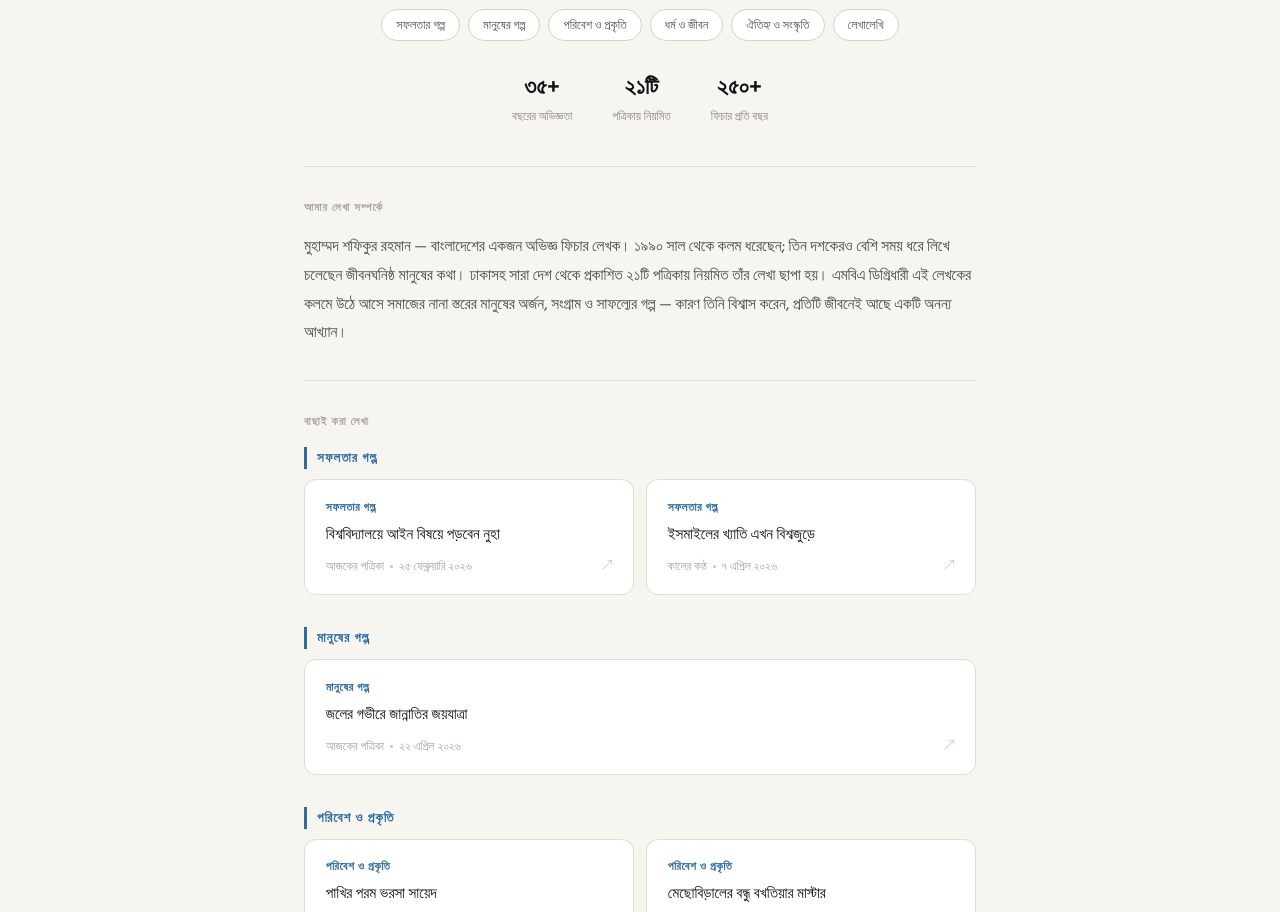
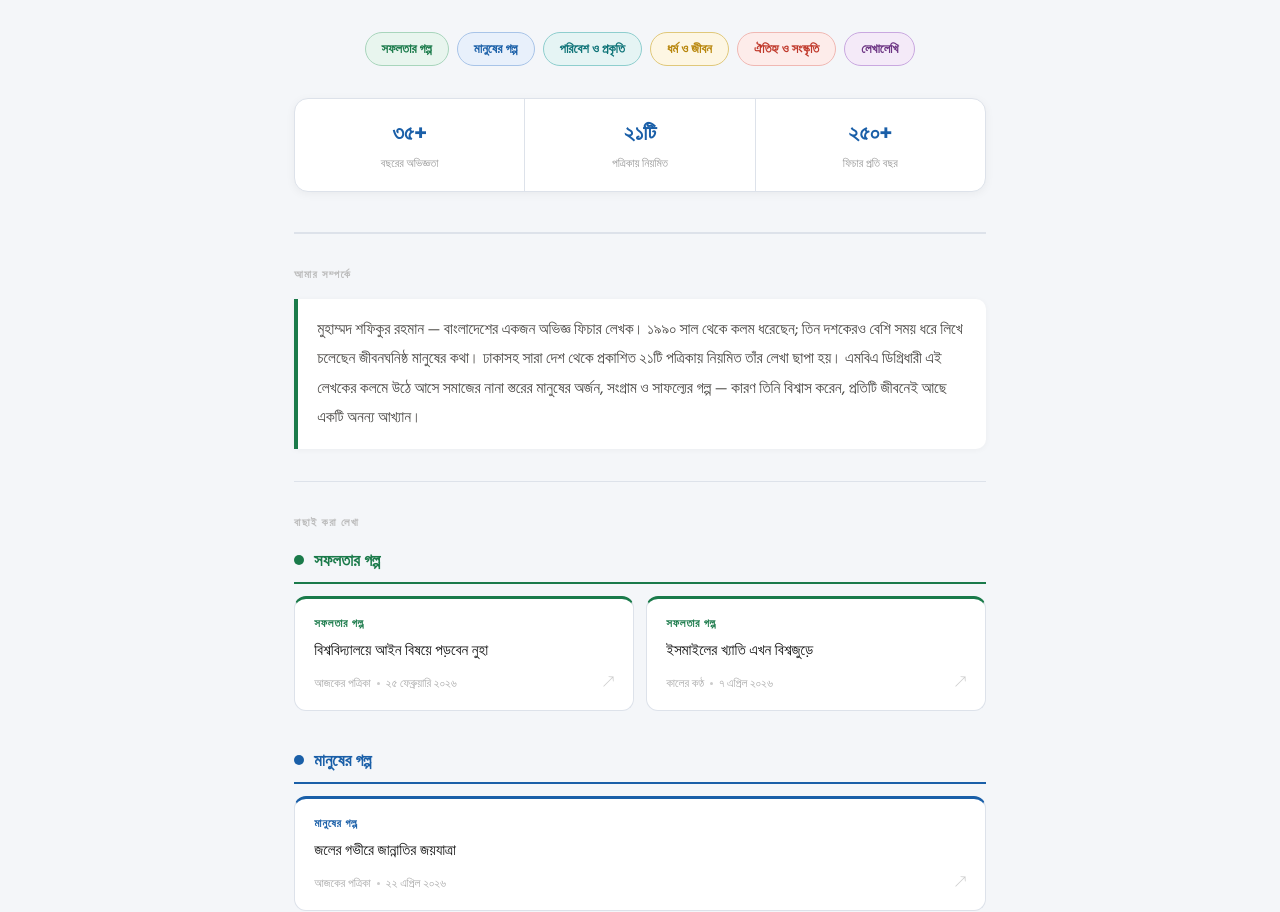
Before and after one commit to safiq69-ai/safiq69-ai.github.io, a plain HTML site: page index.html in a window 1280 px wide. Shown: the part 323-1235 px from the top of the page. Drawn offline with Linux system fonts and the light colour scheme.

Commit message:
Update index.html

```diff
--- a/index.html
+++ b/index.html
@@ -5,141 +5,183 @@
   <meta name="viewport" content="width=device-width, initial-scale=1.0" />
   <title>মুহাম্মদ শফিকুর রহমান — ফিচার লেখক</title>
   <link rel="preconnect" href="https://fonts.googleapis.com" />
-  <link href="https://fonts.googleapis.com/css2?family=Hind+Siliguri:wght@400;500;600&display=swap" rel="stylesheet" />
+  <link href="https://fonts.googleapis.com/css2?family=Hind+Siliguri:wght@400;500;600;700&display=swap" rel="stylesheet" />
   <style>
     *, *::before, *::after { box-sizing: border-box; margin: 0; padding: 0; }
 
+    :root {
+      --green:  #1a7a4a;
+      --green-light: #e8f5ee;
+      --red:    #c0392b;
+      --red-light: #fdecea;
+      --gold:   #b8860b;
+      --gold-light: #fdf6e3;
+      --blue:   #1a5fa8;
+      --blue-light: #e8f0fb;
+      --teal:   #0d7377;
+      --teal-light: #e5f4f4;
+      --purple: #6c3483;
+      --purple-light: #f4eaf8;
+      --bg: #f4f6f9;
+      --text: #1a1a1a;
+      --muted: #6b6860;
+      --border: #dde2ea;
+    }
+
     body {
       font-family: 'Hind Siliguri', sans-serif;
-      background: #f7f5f0;
-      color: #1a1a1a;
+      background: var(--bg);
+      color: var(--text);
       min-height: 100vh;
     }
 
+    .topbar {
+      background: linear-gradient(135deg, #1a5fa8 0%, #1a7a4a 100%);
+      height: 6px;
+    }
+
     .container {
-      max-width: 720px;
+      max-width: 740px;
       margin: 0 auto;
       padding: 0 1.5rem;
     }
 
     /* Hero */
     .hero {
-      padding: 3.5rem 0 2.5rem;
-      border-bottom: 1px solid #e0ddd6;
+      padding: 3rem 0 2.5rem;
+      text-align: center;
+      border-bottom: 2px solid var(--border);
     }
 
-    .hero img {
-      width: 150px;
-      height: 150px;
+    .avatar-wrap img {
+      width: 140px;
+      height: 140px;
       border-radius: 50%;
       object-fit: cover;
-      display: block;
-      margin: 0 auto 1.2rem;
+      border: 4px solid #fff;
+      box-shadow: 0 4px 20px rgba(26,95,168,0.18);
+      margin-bottom: 1.2rem;
     }
 
     .name {
       font-size: 2rem;
-      font-weight: 600;
+      font-weight: 700;
       color: #111;
       margin-bottom: 0.4rem;
-      letter-spacing: -0.01em;
-      text-align: center;
     }
 
     .role {
-      font-size: 1rem;
-      color: #6b6860;
-      margin-bottom: 1.4rem;
+      font-size: 0.97rem;
+      color: var(--muted);
+      margin-bottom: 1.6rem;
       line-height: 1.6;
-      text-align: center;
     }
 
-    /* Tags as anchor links */
     .topics {
       display: flex;
       flex-wrap: wrap;
       gap: 8px;
-      margin-bottom: 1.8rem;
+      margin-bottom: 2rem;
       justify-content: center;
     }
 
     .tag {
-      font-size: 0.78rem;
-      padding: 5px 14px;
+      font-size: 0.8rem;
+      font-weight: 600;
+      padding: 6px 16px;
       border-radius: 20px;
-      border: 1px solid #d6d3cc;
-      color: #5a5850;
+      text-decoration: none;
+      transition: transform 0.15s, box-shadow 0.15s;
+      display: inline-block;
+    }
+    .tag:hover { transform: translateY(-2px); box-shadow: 0 4px 12px rgba(0,0,0,0.13); }
+
+    .tag-green  { background: var(--green-light);  color: var(--green);  border: 1.5px solid #a8d5bc; }
+    .tag-red    { background: var(--red-light);    color: var(--red);    border: 1.5px solid #f0b8b3; }
+    .tag-gold   { background: var(--gold-light);   color: var(--gold);   border: 1.5px solid #e0c87a; }
+    .tag-blue   { background: var(--blue-light);   color: var(--blue);   border: 1.5px solid #a8c4e8; }
+    .tag-teal   { background: var(--teal-light);   color: var(--teal);   border: 1.5px solid #8ecece; }
+    .tag-purple { background: var(--purple-light); color: var(--purple); border: 1.5px solid #c9a8e0; }
+
+    /* Stats */
+    .stats {
+      display: flex;
+      justify-content: center;
       background: #fff;
-      text-decoration: none;
-      transition: border-color 0.2s, background 0.2s, color 0.2s;
-      cursor: pointer;
+      border-radius: 14px;
+      border: 1px solid var(--border);
+      overflow: hidden;
+      box-shadow: 0 2px 10px rgba(0,0,0,0.05);
     }
 
-    .tag:hover {
-      border-color: #2e6da4;
-      color: #2e6da4;
-      background: #eef4fb;
+    .stat {
+      flex: 1;
+      padding: 1.1rem 0.5rem;
+      text-align: center;
+      border-right: 1px solid var(--border);
     }
+    .stat:last-child { border-right: none; }
 
-    .stats {
-      display: flex;
-      gap: 2.5rem;
-      justify-content: center;
-    }
-
-    .stat-num {
-      display: block;
-      font-size: 1.4rem;
-      font-weight: 600;
-      color: #111;
-      text-align: center;
-    }
-
-    .stat-label {
-      display: block;
-      font-size: 0.75rem;
-      color: #8a8780;
-      margin-top: 2px;
-      text-align: center;
-    }
+    .stat-num   { display: block; font-size: 1.35rem; font-weight: 700; color: var(--blue); }
+    .stat-label { display: block; font-size: 0.72rem; color: #999; margin-top: 3px; }
 
     /* Section */
     .section {
       padding: 2rem 0;
-      border-bottom: 1px solid #e0ddd6;
+      border-bottom: 1px solid var(--border);
     }
 
     .section-label {
-      font-size: 0.7rem;
-      font-weight: 600;
-      letter-spacing: 0.1em;
+      font-size: 0.68rem;
+      font-weight: 700;
+      letter-spacing: 0.12em;
       text-transform: uppercase;
-      color: #a8a59e;
+      color: #bbb;
       margin-bottom: 1rem;
     }
 
     .about-text {
       font-size: 0.97rem;
       color: #4a4845;
-      line-height: 1.85;
+      line-height: 1.9;
+      background: #fff;
+      border-left: 4px solid var(--green);
+      border-radius: 0 10px 10px 0;
+      padding: 1rem 1.2rem;
+      box-shadow: 0 1px 6px rgba(0,0,0,0.04);
     }
 
-    /* Category group */
+    /* Category */
     .category-group {
-      margin-bottom: 2rem;
-      scroll-margin-top: 1.5rem;
+      margin-bottom: 2.2rem;
+      scroll-margin-top: 2rem;
     }
 
     .category-heading {
-      font-size: 0.82rem;
-      font-weight: 600;
-      letter-spacing: 0.08em;
-      text-transform: uppercase;
-      color: #2e6da4;
-      border-left: 3px solid #2e6da4;
-      padding-left: 10px;
-      margin-bottom: 10px;
+      display: flex;
+      align-items: center;
+      gap: 10px;
+      font-size: 1.05rem;
+      font-weight: 700;
+      margin-bottom: 12px;
+      padding-bottom: 8px;
+      border-bottom: 2px solid;
     }
+
+    .cat-dot { width: 10px; height: 10px; border-radius: 50%; flex-shrink: 0; }
+
+    .cat-green  .category-heading { color: var(--green);  border-color: var(--green); }
+    .cat-green  .cat-dot { background: var(--green); }
+    .cat-blue   .category-heading { color: var(--blue);   border-color: var(--blue); }
+    .cat-blue   .cat-dot { background: var(--blue); }
+    .cat-teal   .category-heading { color: var(--teal);   border-color: var(--teal); }
+    .cat-teal   .cat-dot { background: var(--teal); }
+    .cat-gold   .category-heading { color: var(--gold);   border-color: var(--gold); }
+    .cat-gold   .cat-dot { background: var(--gold); }
+    .cat-red    .category-heading { color: var(--red);    border-color: var(--red); }
+    .cat-red    .cat-dot { background: var(--red); }
+    .cat-purple .category-heading { color: var(--purple); border-color: var(--purple); }
+    .cat-purple .cat-dot { background: var(--purple); }
 
     .articles-grid {
       display: grid;
@@ -149,115 +191,99 @@
 
     .card {
       background: #fff;
-      border: 1px solid #e0ddd6;
+      border: 1px solid var(--border);
       border-radius: 12px;
-      padding: 1.1rem 1.3rem;
+      padding: 1rem 1.2rem;
       text-decoration: none;
       display: block;
-      transition: border-color 0.2s, box-shadow 0.2s;
+      transition: box-shadow 0.2s, transform 0.15s;
+      border-top: 3px solid transparent;
     }
+    .card:hover { box-shadow: 0 4px 16px rgba(0,0,0,0.09); transform: translateY(-2px); }
 
-    .card:hover {
-      border-color: #b5b2aa;
-      box-shadow: 0 2px 12px rgba(0,0,0,0.06);
-    }
+    .cat-green  .card { border-top-color: var(--green); }
+    .cat-green  .card:hover { border-color: var(--green); }
+    .cat-blue   .card { border-top-color: var(--blue); }
+    .cat-blue   .card:hover { border-color: var(--blue); }
+    .cat-teal   .card { border-top-color: var(--teal); }
+    .cat-teal   .card:hover { border-color: var(--teal); }
+    .cat-gold   .card { border-top-color: var(--gold); }
+    .cat-gold   .card:hover { border-color: var(--gold); }
+    .cat-red    .card { border-top-color: var(--red); }
+    .cat-red    .card:hover { border-color: var(--red); }
+    .cat-purple .card { border-top-color: var(--purple); }
+    .cat-purple .card:hover { border-color: var(--purple); }
 
     .card-topic {
-      font-size: 0.72rem;
-      font-weight: 600;
-      color: #2e6da4;
-      letter-spacing: 0.05em;
-      text-transform: uppercase;
-      margin-bottom: 6px;
+      font-size: 0.7rem; font-weight: 700;
+      letter-spacing: 0.06em; text-transform: uppercase; margin-bottom: 6px;
     }
+    .cat-green  .card-topic { color: var(--green); }
+    .cat-blue   .card-topic { color: var(--blue); }
+    .cat-teal   .card-topic { color: var(--teal); }
+    .cat-gold   .card-topic { color: var(--gold); }
+    .cat-red    .card-topic { color: var(--red); }
+    .cat-purple .card-topic { color: var(--purple); }
 
     .card-title {
-      font-size: 0.95rem;
-      font-weight: 500;
-      color: #111;
-      line-height: 1.55;
-      margin-bottom: 10px;
+      font-size: 0.95rem; font-weight: 500;
+      color: #111; line-height: 1.55; margin-bottom: 10px;
     }
 
     .card-meta {
-      font-size: 0.75rem;
-      color: #a8a59e;
-      display: flex;
-      align-items: center;
-      gap: 6px;
-      flex-wrap: wrap;
+      font-size: 0.73rem; color: #aaa;
+      display: flex; align-items: center; gap: 6px; flex-wrap: wrap;
     }
-
-    .card-meta .sep {
-      width: 3px;
-      height: 3px;
-      border-radius: 50%;
-      background: #c8c5be;
-      flex-shrink: 0;
-    }
-
-    .card-meta .arrow {
-      margin-left: auto;
-      font-size: 0.8rem;
-      color: #c8c5be;
-    }
+    .sep { width: 3px; height: 3px; border-radius: 50%; background: #ccc; flex-shrink: 0; }
+    .arrow { margin-left: auto; font-size: 0.85rem; color: #ccc; }
 
     /* Footer */
     .footer {
       padding: 1.8rem 0 2.5rem;
-      display: flex;
-      align-items: center;
-      justify-content: space-between;
-      flex-wrap: wrap;
-      gap: 8px;
+      display: flex; align-items: center;
+      justify-content: space-between; flex-wrap: wrap; gap: 8px;
     }
-
-    .footer-copy {
-      font-size: 0.8rem;
-      color: #a8a59e;
-    }
-
-    .footer-country {
-      font-size: 0.8rem;
-      color: #c8c5be;
-    }
+    .footer-copy    { font-size: 0.8rem; color: #aaa; }
+    .footer-country { font-size: 0.8rem; color: #ccc; }
 
     @media (max-width: 480px) {
       .name { font-size: 1.6rem; }
-      .stats { gap: 1.5rem; }
       .articles-grid { grid-template-columns: 1fr; }
     }
   </style>
 </head>
 <body>
+
+<div class="topbar"></div>
 <div class="container">
 
   <!-- Hero -->
   <div class="hero">
+    <div class="avatar-wrap">
       <img src="20260321_170359.jpg" alt="মুহাম্মদ শফিকুর রহমান">
+    </div>
     <div class="name">মুহাম্মদ শফিকুর রহমান</div>
-      <div class="role">ফিচার লেখক — মানুষের জীবন, অর্জন ও সংগ্রামের গল্প নিয়ে তিন দশকেরও বেশি সময় ধরে কলম চালাচ্ছি।</div>
+    <div class="role">ফিচার লেখক — মানুষের জীবন, অর্জন ও সংগ্রামের গল্প নিয়ে<br>তিন দশকেরও বেশি সময় ধরে কলম চালাচ্ছি।</div>
 
-      <!-- Tags — anchor links -->
-      <div class="topics" id="top-tags">
-        <a class="tag" href="#সফলতার-গল্প">সফলতার গল্প</a>
-        <a class="tag" href="#মানুষের-গল্প">মানুষের গল্প</a>
-        <a class="tag" href="#পরিবেশ-ও-প্রকৃতি">পরিবেশ ও প্রকৃতি</a>
-        <a class="tag" href="#ধর্ম-ও-জীবন">ধর্ম ও জীবন</a>
-        <a class="tag" href="#ঐতিহ্য-ও-সংস্কৃতি">ঐতিহ্য ও সংস্কৃতি</a>
-        <a class="tag" href="#লেখালেখি">লেখালেখি</a>
+    <div class="topics">
+      <a class="tag tag-green"  href="#সফলতার-গল্প">সফলতার গল্প</a>
+      <a class="tag tag-blue"   href="#মানুষের-গল্প">মানুষের গল্প</a>
+      <a class="tag tag-teal"   href="#পরিবেশ-ও-প্রকৃতি">পরিবেশ ও প্রকৃতি</a>
+      <a class="tag tag-gold"   href="#ধর্ম-ও-জীবন">ধর্ম ও জীবন</a>
+      <a class="tag tag-red"    href="#ঐতিহ্য-ও-সংস্কৃতি">ঐতিহ্য ও সংস্কৃতি</a>
+      <a class="tag tag-purple" href="#লেখালেখি">লেখালেখি</a>
     </div>
 
     <div class="stats">
-        <div>
+      <div class="stat">
         <span class="stat-num">৩৫+</span>
         <span class="stat-label">বছরের অভিজ্ঞতা</span>
       </div>
-        <div>
+      <div class="stat">
         <span class="stat-num">২১টি</span>
         <span class="stat-label">পত্রিকায় নিয়মিত</span>
       </div>
-        <div>
+      <div class="stat">
         <span class="stat-num">২৫০+</span>
         <span class="stat-label">ফিচার প্রতি বছর</span>
       </div>
@@ -266,29 +292,27 @@
 
   <!-- About -->
   <div class="section">
-      <div class="section-label">আমার লেখা সম্পর্কে</div>
+    <div class="section-label">আমার সম্পর্কে</div>
     <div class="about-text">
       মুহাম্মদ শফিকুর রহমান — বাংলাদেশের একজন অভিজ্ঞ ফিচার লেখক। ১৯৯০ সাল থেকে কলম ধরেছেন; তিন দশকেরও বেশি সময় ধরে লিখে চলেছেন জীবনঘনিষ্ঠ মানুষের কথা। ঢাকাসহ সারা দেশ থেকে প্রকাশিত ২১টি পত্রিকায় নিয়মিত তাঁর লেখা ছাপা হয়। এমবিএ ডিগ্রিধারী এই লেখকের কলমে উঠে আসে সমাজের নানা স্তরের মানুষের অর্জন, সংগ্রাম ও সাফল্যের গল্প — কারণ তিনি বিশ্বাস করেন, প্রতিটি জীবনেই আছে একটি অনন্য আখ্যান।
     </div>
   </div>
 
-    <!-- Articles grouped by category -->
+  <!-- Articles -->
   <div class="section">
     <div class="section-label">বাছাই করা লেখা</div>
 
     <!-- সফলতার গল্প -->
-      <div class="category-group" id="সফলতার-গল্প">
-        <div class="category-heading">সফলতার গল্প</div>
+    <div class="category-group cat-green" id="সফলতার-গল্প">
+      <div class="category-heading"><span class="cat-dot"></span> সফলতার গল্প</div>
       <div class="articles-grid">
 
         <a class="card" href="https://www.ajkerpatrika.com/women/ajp6tggcavzbb" target="_blank" rel="noopener">
           <div class="card-topic">সফলতার গল্প</div>
           <div class="card-title">বিশ্ববিদ্যালয়ে আইন বিষয়ে পড়বেন নুহা</div>
           <div class="card-meta">
-              <span>আজকের পত্রিকা</span>
-              <span class="sep"></span>
-              <span>২৫ ফেব্রুয়ারি ২০২৬</span>
-              <span class="arrow">↗</span>
+            <span>আজকের পত্রিকা</span><span class="sep"></span>
+            <span>২৫ ফেব্রুয়ারি ২০২৬</span><span class="arrow">↗</span>
           </div>
         </a>
 
@@ -296,10 +320,8 @@
           <div class="card-topic">সফলতার গল্প</div>
           <div class="card-title">ইসমাইলের খ্যাতি এখন বিশ্বজুড়ে</div>
           <div class="card-meta">
-              <span>কালের কণ্ঠ</span>
-              <span class="sep"></span>
-              <span>৭ এপ্রিল ২০২৬</span>
-              <span class="arrow">↗</span>
+            <span>কালের কণ্ঠ</span><span class="sep"></span>
+            <span>৭ এপ্রিল ২০২৬</span><span class="arrow">↗</span>
           </div>
         </a>
 
@@ -307,18 +329,16 @@
     </div>
 
     <!-- মানুষের গল্প -->
-      <div class="category-group" id="মানুষের-গল্প">
-        <div class="category-heading">মানুষের গল্প</div>
+    <div class="category-group cat-blue" id="মানুষের-গল্প">
+      <div class="category-heading"><span class="cat-dot"></span> মানুষের গল্প</div>
       <div class="articles-grid">
 
         <a class="card" href="https://www.ajkerpatrika.com/women/ajpbr8oqrbclq" target="_blank" rel="noopener">
           <div class="card-topic">মানুষের গল্প</div>
           <div class="card-title">জলের গভীরে জান্নাতির জয়যাত্রা</div>
           <div class="card-meta">
-              <span>আজকের পত্রিকা</span>
-              <span class="sep"></span>
-              <span>২২ এপ্রিল ২০২৬</span>
-              <span class="arrow">↗</span>
+            <span>আজকের পত্রিকা</span><span class="sep"></span>
+            <span>২২ এপ্রিল ২০২৬</span><span class="arrow">↗</span>
           </div>
         </a>
 
@@ -326,18 +346,16 @@
     </div>
 
     <!-- পরিবেশ ও প্রকৃতি -->
-      <div class="category-group" id="পরিবেশ-ও-প্রকৃতি">
-        <div class="category-heading">পরিবেশ ও প্রকৃতি</div>
+    <div class="category-group cat-teal" id="পরিবেশ-ও-প্রকৃতি">
+      <div class="category-heading"><span class="cat-dot"></span> পরিবেশ ও প্রকৃতি</div>
       <div class="articles-grid">
 
         <a class="card" href="https://www.kalerkantho.com/print-edition/first-page/2026/04/25/1676171" target="_blank" rel="noopener">
           <div class="card-topic">পরিবেশ ও প্রকৃতি</div>
           <div class="card-title">পাখির পরম ভরসা সায়েদ</div>
           <div class="card-meta">
-              <span>কালের কণ্ঠ</span>
-              <span class="sep"></span>
-              <span>২৫ এপ্রিল ২০২৬</span>
-              <span class="arrow">↗</span>
+            <span>কালের কণ্ঠ</span><span class="sep"></span>
+            <span>২৫ এপ্রিল ২০২৬</span><span class="arrow">↗</span>
           </div>
         </a>
 
@@ -345,10 +363,8 @@
           <div class="card-topic">পরিবেশ ও প্রকৃতি</div>
           <div class="card-title">মেছোবিড়ালের বন্ধু বখতিয়ার মাস্টার</div>
           <div class="card-meta">
-              <span>সমকাল</span>
-              <span class="sep"></span>
-              <span>৩১ জানুয়ারি ২০২৬</span>
-              <span class="arrow">↗</span>
+            <span>সমকাল</span><span class="sep"></span>
+            <span>৩১ জানুয়ারি ২০২৬</span><span class="arrow">↗</span>
           </div>
         </a>
 
@@ -356,10 +372,8 @@
           <div class="card-topic">পরিবেশ ও প্রকৃতি</div>
           <div class="card-title">হনুমানের অকৃত্রিম বন্ধু নাজমুল</div>
           <div class="card-meta">
-              <span>কালের কণ্ঠ</span>
-              <span class="sep"></span>
-              <span>২ ফেব্রুয়ারি ২০২৬</span>
-              <span class="arrow">↗</span>
+            <span>কালের কণ্ঠ</span><span class="sep"></span>
+            <span>২ ফেব্রুয়ারি ২০২৬</span><span class="arrow">↗</span>
           </div>
         </a>
 
@@ -367,18 +381,16 @@
     </div>
 
     <!-- ধর্ম ও জীবন -->
-      <div class="category-group" id="ধর্ম-ও-জীবন">
-        <div class="category-heading">ধর্ম ও জীবন</div>
+    <div class="category-group cat-gold" id="ধর্ম-ও-জীবন">
+      <div class="category-heading"><span class="cat-dot"></span> ধর্ম ও জীবন</div>
       <div class="articles-grid">
 
         <a class="card" href="https://www.shomoyeralo.com/news/357701" target="_blank" rel="noopener">
           <div class="card-topic">ধর্ম ও জীবন</div>
           <div class="card-title">প্রাণী হত্যা ইসলামের শিক্ষা নয়</div>
           <div class="card-meta">
-              <span>সময়ের আলো</span>
-              <span class="sep"></span>
-              <span>১৯ এপ্রিল ২০২৬</span>
-              <span class="arrow">↗</span>
+            <span>সময়ের আলো</span><span class="sep"></span>
+            <span>১৯ এপ্রিল ২০২৬</span><span class="arrow">↗</span>
           </div>
         </a>
 
@@ -386,18 +398,16 @@
     </div>
 
     <!-- ঐতিহ্য ও সংস্কৃতি -->
-      <div class="category-group" id="ঐতিহ্য-ও-সংস্কৃতি">
-        <div class="category-heading">ঐতিহ্য ও সংস্কৃতি</div>
+    <div class="category-group cat-red" id="ঐতিহ্য-ও-সংস্কৃতি">
+      <div class="category-heading"><span class="cat-dot"></span> ঐতিহ্য ও সংস্কৃতি</div>
       <div class="articles-grid">
 
         <a class="card" href="https://www.ajkerpatrika.com/women/ajpaiywxla2c9" target="_blank" rel="noopener">
           <div class="card-topic">ঐতিহ্য ও সংস্কৃতি</div>
           <div class="card-title">বাঁশ-বেতে বোনা পাহাড়ি ঐতিহ্যের গল্প</div>
           <div class="card-meta">
-              <span>আজকের পত্রিকা</span>
-              <span class="sep"></span>
-              <span>২৯ এপ্রিল ২০২৬</span>
-              <span class="arrow">↗</span>
+            <span>আজকের পত্রিকা</span><span class="sep"></span>
+            <span>২৯ এপ্রিল ২০২৬</span><span class="arrow">↗</span>
           </div>
         </a>
 
@@ -405,25 +415,23 @@
     </div>
 
     <!-- লেখালেখি -->
-      <div class="category-group" id="লেখালেখি">
-        <div class="category-heading">লেখালেখি</div>
+    <div class="category-group cat-purple" id="লেখালেখি">
+      <div class="category-heading"><span class="cat-dot"></span> লেখালেখি</div>
       <div class="articles-grid">
 
         <a class="card" href="https://www.deshrupantor.com/674882/%E0%A6%B8%E0%A6%82%E0%A6%AC%E0%A6%BE%E0%A6%A6%E0%A6%AA%E0%A6%A4%E0%A7%8D%E0%A6%B0%E0%A7%87-%E0%A6%AB%E0%A6%BF%E0%A6%9A%E0%A6%BE%E0%A6%B0-%E0%A6%B2%E0%A6%BF%E0%A6%96%E0%A6%A4%E0%A7%87-%E0%A6%AA%E0%A6%BE%E0%A6%B0%E0%A7%8B-%E0%A6%A4%E0%A7%81%E0%A6%AE%E0%A6%BF%E0%A6%93" target="_blank" rel="noopener">
           <div class="card-topic">লেখালেখি</div>
           <div class="card-title">সংবাদপত্রে ফিচার লিখতে পারো তুমিও</div>
           <div class="card-meta">
-              <span>দেশ রূপান্তর</span>
-              <span class="sep"></span>
-              <span>২৭ মার্চ ২০২৬</span>
-              <span class="arrow">↗</span>
+            <span>দেশ রূপান্তর</span><span class="sep"></span>
+            <span>২৭ মার্চ ২০২৬</span><span class="arrow">↗</span>
           </div>
         </a>
 
       </div>
     </div>
 
-    </div><!-- end articles section -->
+  </div>
 
   <div class="footer">
     <span class="footer-copy">© মুহাম্মদ শফিকুর রহমান</span>
```
Lines whose indentation alone changed are shown as unchanged.
